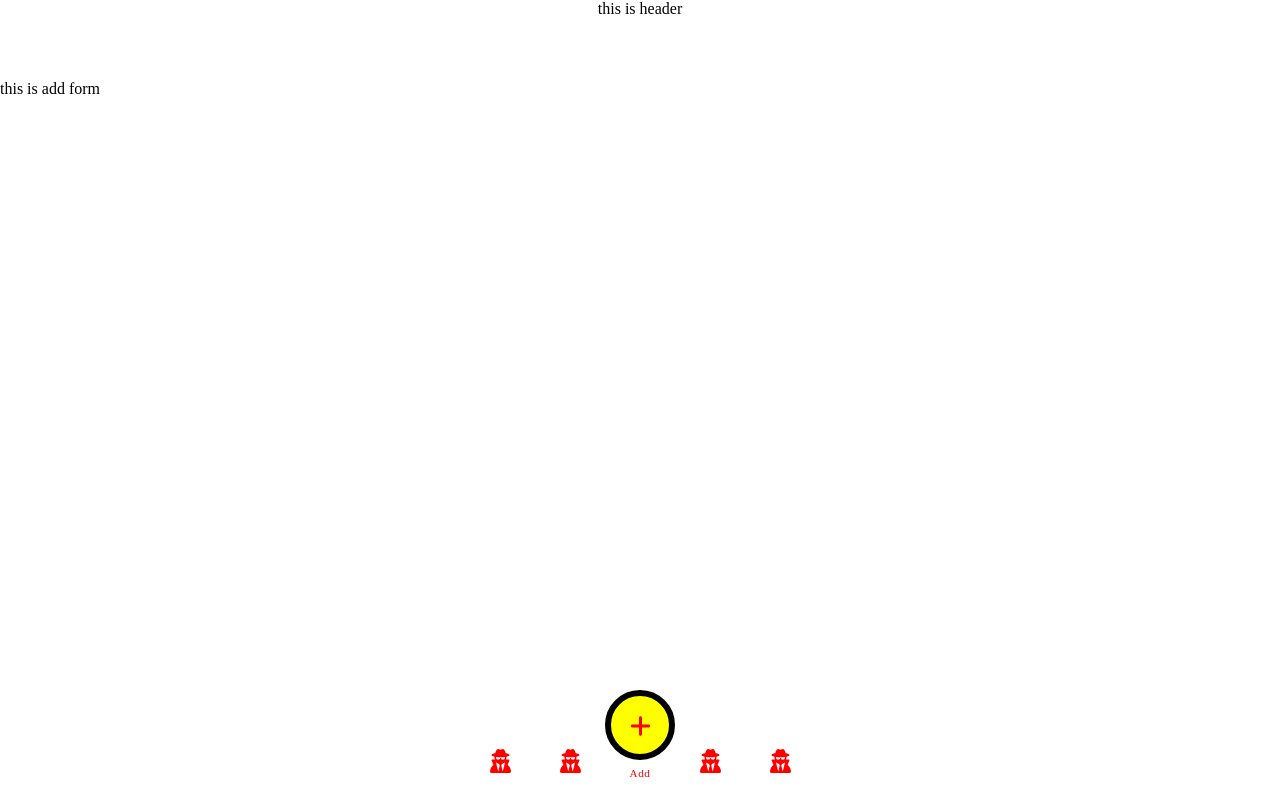
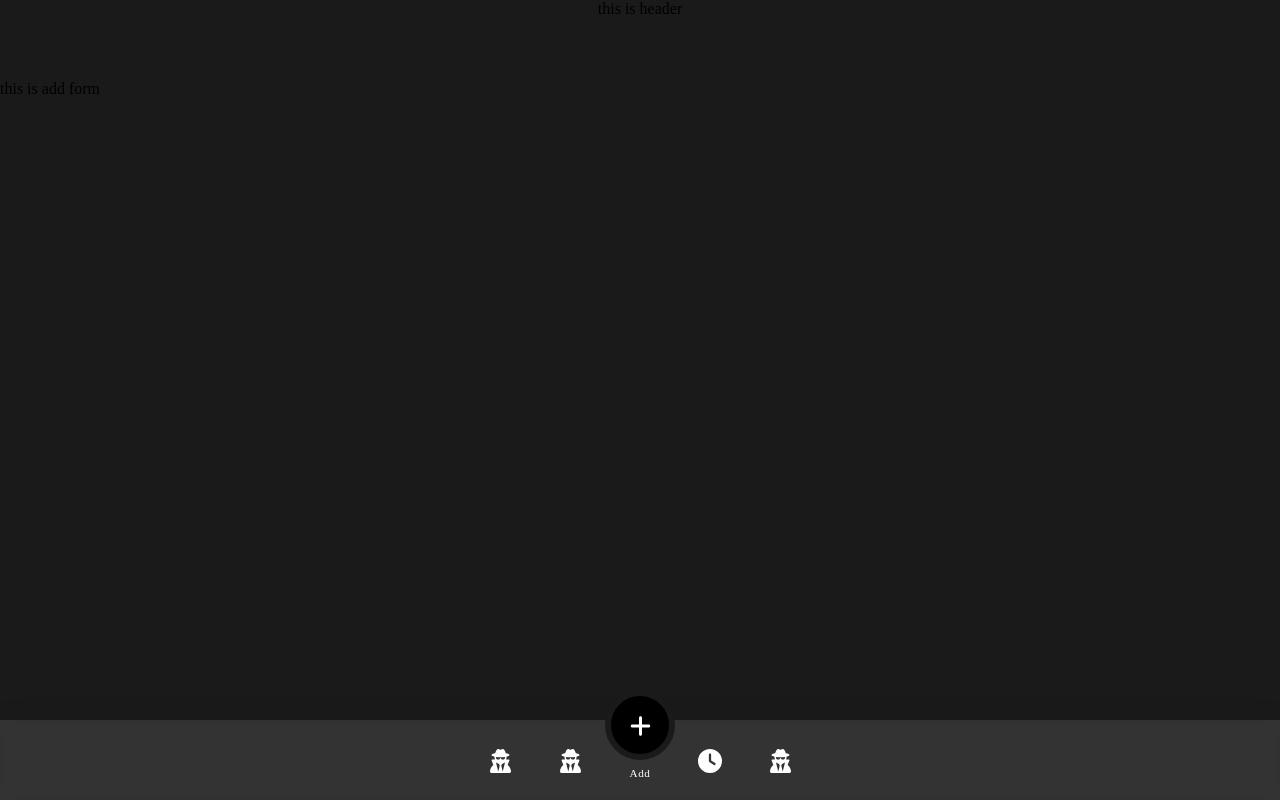
Before and after one commit to Shyam-hinsu/Keihi, a Vue app: page / in a window 1280 px wide. Built offline with nearby package versions, Linux system fonts and the light colour scheme.

Commit message:
change style

```diff
--- a/src/assets/design/nav.scss
+++ b/src/assets/design/nav.scss
@@ -15,7 +15,15 @@ $bg-color: red;
   display: flex;
   justify-content: center;
   align-items: center;
-  border-radius: 10px;
+  // border-radius: 10px;
+
+
+background: rgba(255, 255, 255, 0.11);
+// border-radius: 16px;
+box-shadow: 0 4px 30px rgba(0, 0, 0, 0.1);
+backdrop-filter: blur(5px);
+-webkit-backdrop-filter: blur(5px);
+// border: 1px solid rgba(255, 255, 255, 0.3);
 
   ul {
     display: flex;
@@ -70,12 +78,12 @@ $bg-color: red;
         font-size: 1.5em;
         text-align: center;
         transition: 0.5s;
-        color: red;
+        color: white;
       }
 
       .text {
         position: absolute;
-        color: red;
+        color: white;
         font-size: 0.7rem;
         font-weight: 400;
         letter-spacing: 0.05em;
@@ -91,11 +99,13 @@ $bg-color: red;
   position: absolute;
   width: 70px;
   height: 70px;
-  background-color: yellow;
+  background-color: black;
   top: -50%;
   border-radius: 50%;
-  border: 6px solid black;
+  border: 6px solid $app-background;
   transition: 0.5s;
+
+
 
   // &::before {
   //   content: "";
--- a/src/assets/design/style.scss
+++ b/src/assets/design/style.scss
@@ -1,6 +1,7 @@
+@import "./variable.scss";
 @import "./nav.scss";
 
-$bg-color: red;
+
 .bg-red {
   background-color: $bg-color;
 }
@@ -10,7 +11,7 @@ $bg-color: red;
   justify-content: center;
   align-items: center;
   height: 100vh;
-  // background: black;
+  background: $app-background;
   width: 100%;
   flex-direction: column;
 }
--- /dev/null
+++ b/src/assets/design/variable.scss
@@ -0,0 +1,2 @@
+$bg-color: red;
+$app-background :  #1a1a1a
--- a/src/components/mobile-nevigation.vue
+++ b/src/components/mobile-nevigation.vue
@@ -42,7 +42,7 @@ const nevigationData = [
     text: "Add",
   },
   {
-    icon: "user-secret",
+    icon: "clock",
     text: "History",
   },
   {
--- a/src/main.js
+++ b/src/main.js
@@ -12,9 +12,10 @@ import { FontAwesomeIcon } from "@fortawesome/vue-fontawesome";
 /* import specific icons */
 import { faUserSecret } from "@fortawesome/free-solid-svg-icons";
 import { faPlus } from "@fortawesome/free-solid-svg-icons";
+import { faClock } from "@fortawesome/free-solid-svg-icons";
 
 /* add icons to the library */
-library.add(faUserSecret, faPlus);
+library.add(faUserSecret, faPlus, faClock);
 
 createApp(App)
   .use(router)
```
